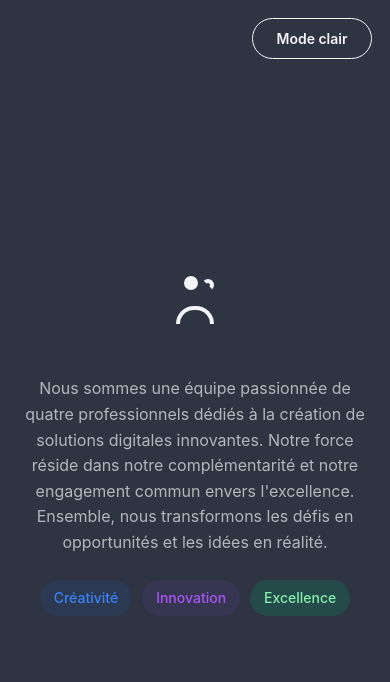
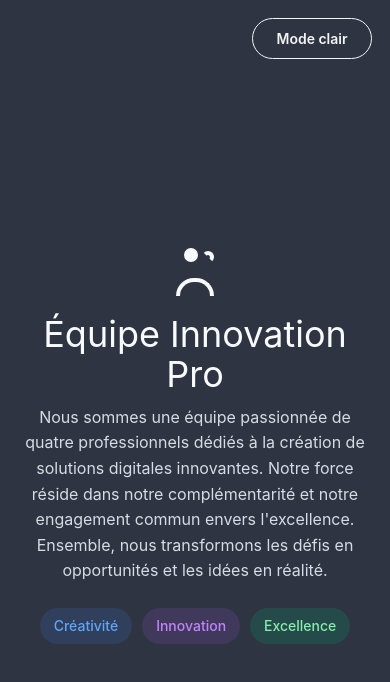
Before and after one commit to aldoesp/Innov_Team, a React app: page / in a window 390 px wide. Shown: the top 682 px of the page. Built offline with nearby package versions, Linux system fonts and the light colour scheme; the HTML template or start-up script is replaced by a standard one.

Commit message:
Ma partie Final

```diff
--- a/src/App.css
+++ b/src/App.css
@@ -1,3 +1,4 @@
+/* Conteneur principal : centre toute la section au milieu de la page. */
 .team-section {
   min-height: 100vh;
   display: grid;
@@ -12,17 +13,19 @@
     color 0.25s ease;
 }
 
+/* Couleurs utilisees quand le mode sombre est actif. */
 .team-section.dark {
-  /* background: #151819; */
   background: #2e3441;
   color: #f3f4f6;
 }
 
+/* Couleurs utilisees quand le mode clair est actif. */
 .team-section.light {
   background: #ffffff;
   color: #212730;
 }
 
+/* Bouton qui permet de changer entre mode sombre et mode clair. */
 .theme-toggle {
   position: absolute;
   top: 24px;
@@ -46,41 +49,48 @@
   transform: translateY(-1px);
 }
 
+/* Effet au survol du bouton en mode sombre. */
 .dark .theme-toggle:hover {
   background: #f8fafc;
   color: #151819;
 }
 
+/* Effet au survol du bouton en mode clair. */
 .light .theme-toggle:hover {
   background: #172033;
   color: #f8fafc;
 }
 
+/* Zone qui contient l'icone, le titre, le texte et les badges. */
 .team-content {
   width: min(760px, 100%);
   text-align: center;
 }
 
+/* Base de l'icone dessinee en CSS. */
 .team-icon {
   width: 52px;
   height: 48px;
   position: relative;
-  margin: 0 auto 84px;
+  margin: 0 auto 18px;
+}
+
+.dark .team-icon {
+  color: #f8fafc;
 }
 
 .light .team-icon {
-  width: 52px;
-  height: 48px;
-  margin-bottom: 18px;
   color: #6d4aff;
 }
 
+/* Chaque span represente une partie de l'icone. */
 .team-icon span {
   position: absolute;
   border: 4px solid currentColor;
   border-radius: 999px;
 }
 
+/* Premier cercle : tete principale de l'icone. */
 .team-icon span:nth-child(1) {
   width: 14px;
   height: 14px;
@@ -89,6 +99,7 @@
   background: currentColor;
 }
 
+/* Deuxieme cercle : tete secondaire de l'icone. */
 .team-icon span:nth-child(2) {
   width: 12px;
   height: 12px;
@@ -98,6 +109,7 @@
   border-bottom-color: transparent;
 }
 
+/* Demi-cercle du bas : forme du groupe/personnes. */
 .team-icon span:nth-child(3) {
   width: 38px;
   height: 18px;
@@ -108,38 +120,41 @@
 }
 
 .team-content h1 {
-  position: absolute;
-  width: 1px;
-  height: 1px;
-  overflow: hidden;
-  clip: rect(0, 0, 0, 0);
-}
-
-.light .team-content h1 {
-  position: static;
-  width: auto;
-  height: auto;
   margin: 0 0 10px;
-  overflow: visible;
-  clip: auto;
-  color: #6d4aff;
   font-size: 48px;
   font-weight: 400;
   line-height: 1.12;
 }
 
+/* Couleur du titre en mode sombre. */
+.dark .team-content h1 {
+  color: #f8fafc;
+}
+
+/* Couleur du titre en mode clair. */
+.light .team-content h1 {
+  color: #6d4aff;
+}
+
+/* Paragraphe de presentation de l'equipe. */
 .team-content p {
   margin: 0 auto;
   max-width: 760px;
-  color: color-mix(in srgb, currentColor 68%, transparent);
   font-size: 18px;
   line-height: 1.65;
 }
 
+/* Couleur du paragraphe en mode sombre. */
+.dark .team-content p {
+  color: #d7dce4;
+}
+
+/* Couleur du paragraphe en mode clair. */
 .light .team-content p {
   color: #475569;
 }
 
+/* Conteneur des badges de valeurs. */
 .team-tags {
   display: flex;
   justify-content: center;
@@ -148,6 +163,7 @@
   margin-top: 24px;
 }
 
+/* Style commun a tous les badges. */
 .tag {
   display: inline-flex;
   align-items: center;
@@ -158,14 +174,15 @@
   font-weight: 500;
 }
 
+/* Couleurs des badges en mode sombre. */
 .tag.blue {
-  background: rgba(37, 99, 235, 0.1);
-  color: #3b82f6;
+  background: rgba(59, 130, 246, 0.14);
+  color: #60a5fa;
 }
 
 .tag.violet {
-  background: rgba(124, 58, 237, 0.1);
-  color: #a855f7;
+  background: rgba(168, 85, 247, 0.14);
+  color: #c084fc;
 }
 
 .tag.green {
@@ -173,6 +190,7 @@
   color: #86efac;
 }
 
+/* Couleurs des badges en mode clair. */
 .light .tag.blue {
   background: #dbeafe;
   color: #2563eb;
@@ -188,6 +206,7 @@
   color: #047857;
 }
 
+/* Adaptation de l'interface pour les petits ecrans. */
 @media (max-width: 640px) {
   .team-section {
     padding: 96px 20px 48px;
@@ -202,16 +221,10 @@
   }
 
   .team-icon {
-    margin-bottom: 52px;
-  }
-
-  .light .team-icon {
-    width: 52px;
-    height: 48px;
     margin-bottom: 18px;
   }
 
-  .light .team-content h1 {
+  .team-content h1 {
     font-size: 36px;
   }
 
```
Also changed, not shown: src/App.tsx (+7 -0 lines).
